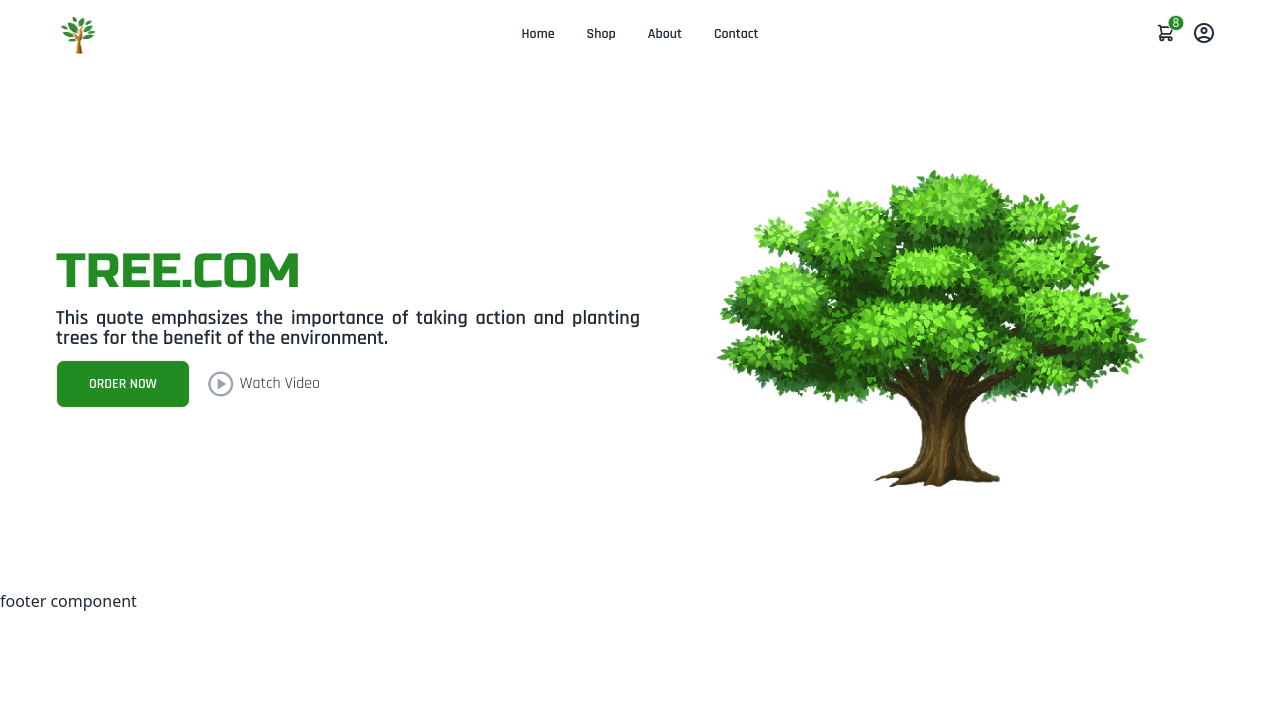
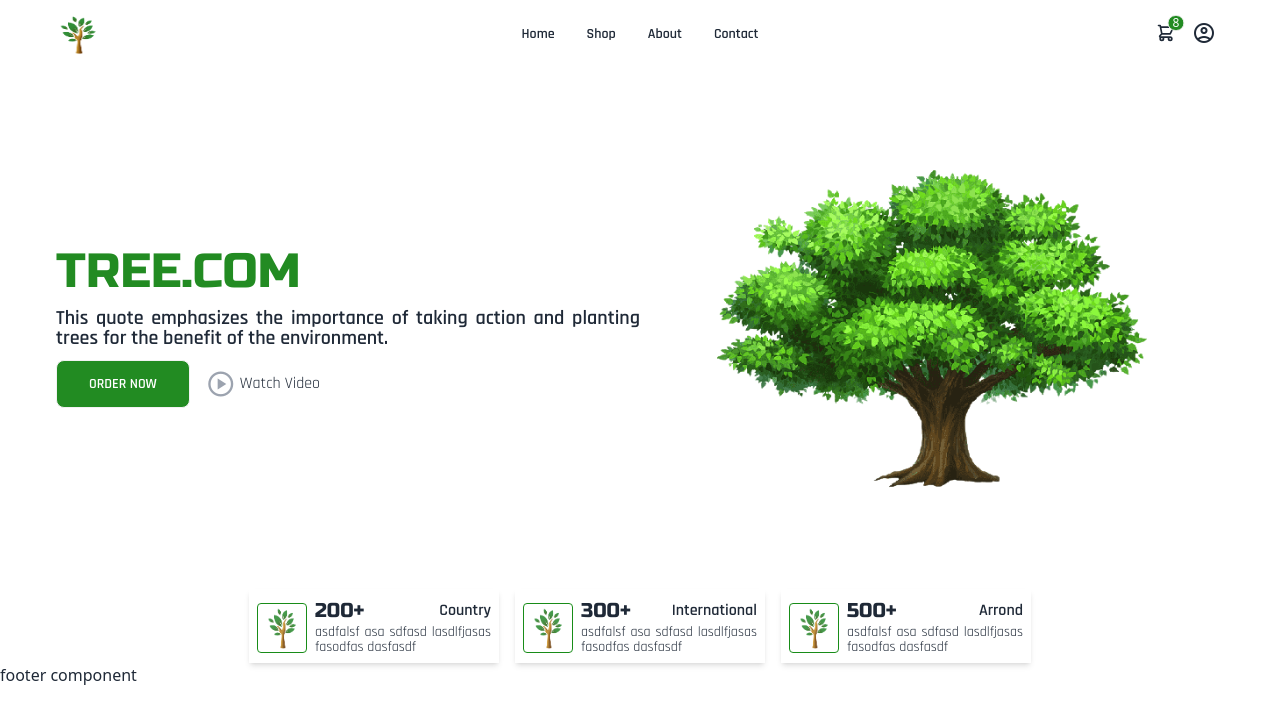
Before and after one commit to Bokhtiar/tree.com, a React (Create React App) app: page / in a window 1280 px wide. Shown: the top 724 px of the page. Built offline with nearby package versions, Linux system fonts and the light colour scheme.

Commit message:
card design done

```diff
--- a/src/pages/home/index.jsx
+++ b/src/pages/home/index.jsx
@@ -3,15 +3,16 @@ import { Images } from '../../utils/images'
 
 export const Home = () => {
     return <>
+        {/* banner section  start here */}
         <section className='container my-6 md:my-24'>
             <div className="grid grid-cols-1 md:grid-cols-2">
                 <div className="col-span-1 my-auto">
                     <h2 className=' font-heading text-5xl text-primary text-center md:text-left'>TREE.COM</h2>
                     <p className='my-3 text-xl font-semibold leading-[20px] font-content text-justify'>This quote emphasizes the importance of taking action and planting trees for the benefit of the environment.</p>
-                        <div className='flex items-center gap-4 justify-center md:justify-start'>
-                            <PrimaryButton />
-                            <WatchButton />
-                        </div>
+                    <div className='flex items-center gap-4 justify-center md:justify-start'>
+                        <PrimaryButton />
+                        <WatchButton />
+                    </div>
                 </div>
 
                 <div className="col-span-1 mt-6 md:mt-0">
@@ -19,5 +20,64 @@ export const Home = () => {
                 </div>
             </div>
         </section>
+        {/* banner section end here */}
+
+        {/* abot card section start */}
+        <section className='container'>
+            <div className='grid md:flex items-center gap-4 justify-center'>
+                {/* card one start */}
+                <div className='col-span-1 md:w-[250px] shadow-md mt-[-10px] md:mt-[0px] p-2 py-3  md:py-2'>
+
+                    <div className='flex items-center gap-2'>
+                        <img src={Images.Logo} style={{ height: "50px", border: "1px solid green", marginTop: "5px" }}
+                            className='rounded opacity-90' alt="" />
+                        <div className=''>
+                            <div className='flex justify-between items-center'>
+                                <h3 className=' font-heading text-xl'>200+</h3>
+                                <span className=' font-content font-semibold'>Country</span>
+                            </div>
+                            <p className='leading-[15px] text-sm font-content text-justify'> asdfalsf asa sdfasd lasdlfjasas fasodfas dasfasdf</p>
+                        </div>
+                    </div>
+                </div>
+                {/* card one end */}
+
+                {/* card one start */}
+                <div className='col-span-1 md:w-[250px] shadow-md mt-[-10px] md:mt-[0px] p-2 py-3  md:py-2'>
+
+                    <div className='flex items-center gap-2'>
+                        <img src={Images.Logo} style={{ height: "50px", border: "1px solid green", marginTop: "5px" }}
+                            className='rounded opacity-90' alt="" />
+                        <div className=''>
+                            <div className='flex justify-between items-center'>
+                                <h3 className=' font-heading text-xl'>300+</h3>
+                                <span className=' font-content font-semibold'>International</span>
+                            </div>
+                            <p className='leading-[15px] text-sm font-content text-justify'> asdfalsf asa sdfasd lasdlfjasas fasodfas dasfasdf</p>
+                        </div>
+                    </div>
+                </div>
+                {/* card one end */}
+
+                {/* card one start */}
+                <div className='col-span-1 md:w-[250px] shadow-md mt-[-10px] md:mt-[0px] p-2 py-3  md:py-2'>
+
+                    <div className='flex items-center gap-2'>
+                        <img src={Images.Logo} style={{ height: "50px", border: "1px solid green", marginTop: "5px" }}
+                            className='rounded opacity-90' alt="" />
+                        <div className=''>
+                            <div className='flex justify-between items-center'>
+                                <h3 className=' font-heading text-xl'>500+</h3>
+                                <span className=' font-content font-semibold'>Arrond</span>
+                            </div>
+                            <p className='leading-[15px] text-sm font-content text-justify'> asdfalsf asa sdfasd lasdlfjasas fasodfas dasfasdf</p>
+                        </div>
+                    </div>
+                </div>
+                {/* card one end */}
+            </div>
+        </section>
+        {/* abot card section end */}
+
     </>
 }
```
